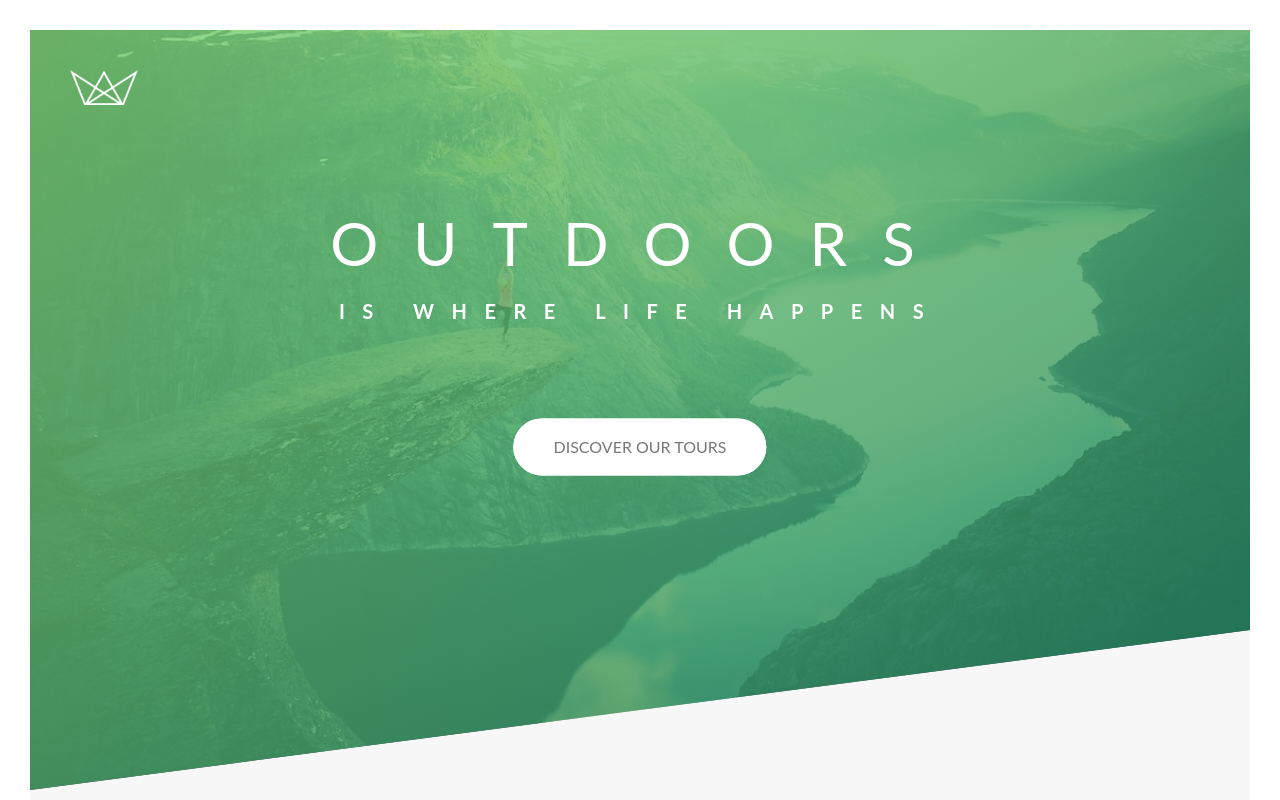
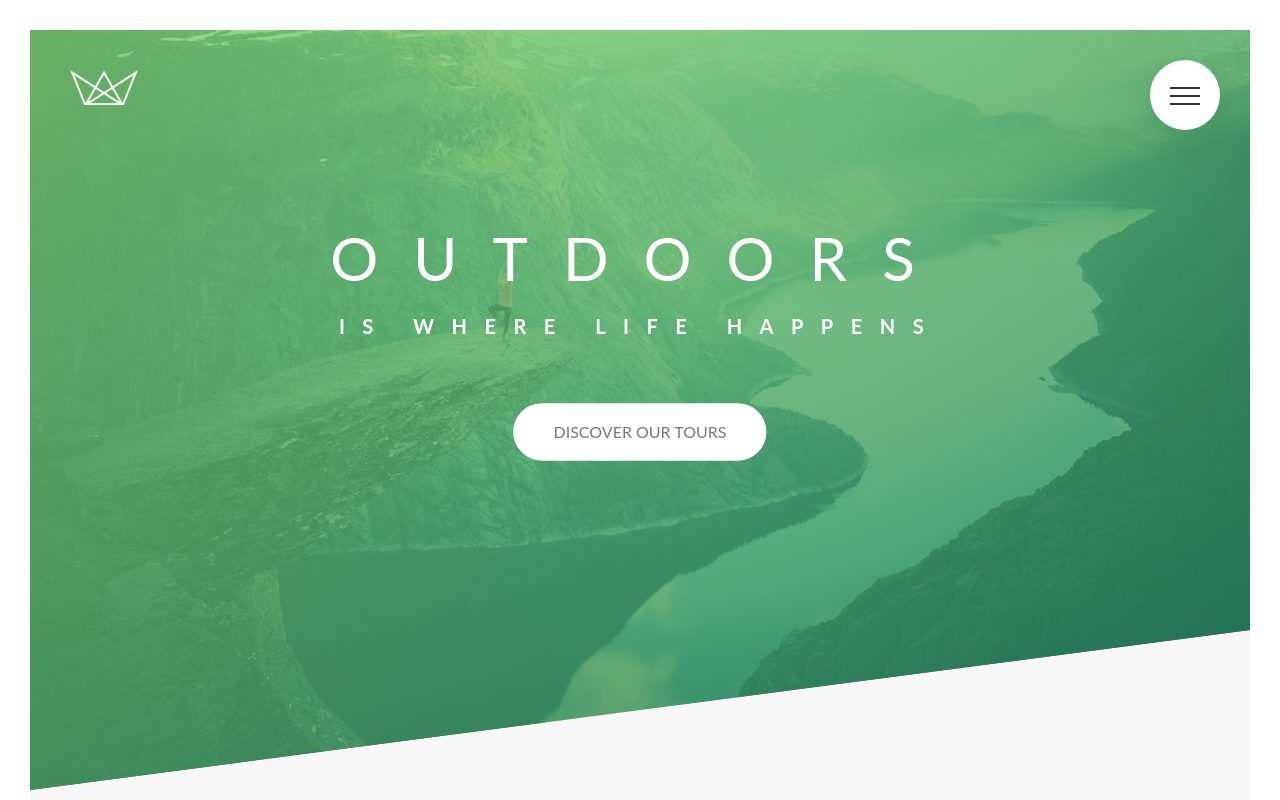
Before and after one commit to rchavezj/reactjs_sass, a React (Create React App) app: page / in a window 1280 px wide. Shown: the top 800 px of the page. Built offline with nearby package versions, Linux system fonts and the light colour scheme.

Commit message:
Implemented navigation features

```diff
--- a/src/App.js
+++ b/src/App.js
@@ -1,4 +1,4 @@
-import './main.scss';
+import './App.scss';
 
 import React from "react";
 import Home from './pages/Home/Home';
--- a/src/layout/Header/Header.jsx
+++ b/src/layout/Header/Header.jsx
@@ -13,7 +13,7 @@ const Header = () => {
                     <span className="heading-primary--main">Outdoors</span>
                     <span className="heading-primary--sub">is where life happens</span>
                 </h1>
-                <a href="#section-tours" className="btn btn--white btn--animated">Discover our tours</a>
+                <a className="btn btn--white btn--animated">Discover our tours</a>
             </div>
         </header>
     )
--- a/src/layout/Navigation/Navigation.jsx
+++ b/src/layout/Navigation/Navigation.jsx
@@ -1,4 +1,4 @@
-import React from "./node_modules/react";
+import React from "react";
 
 const Navigation = () => {
     return (
--- a/src/main.scss
+++ /dev/null
@@ -1,29 +0,0 @@
-// Abstract
-@import "abstract/functions";
-@import "abstract/mixins";
-@import "abstract/variables";
-
-// Base
-@import "base/base";
-@import "base/animations";
-@import "base/typography";
-@import "base/utilities";
-
-// Components
-@import "components/Form/form";
-@import "components/Card/card";
-@import "components/Story/story";
-@import "components/Popup/popup";
-@import "components/Buttons/buttons";
-@import "components/BgVideo/bg-video";
-@import "components/Composition/composition";
-@import "components/FeatureBox/feature-box";
-
-// Layout
-@import "layout/Grid/grid";
-@import "layout/Footer/footer";
-@import "layout/Header/header";
-@import "layout/Navigation/navigation";
-
-// Pages
-@import "pages/Home/home";
--- a/src/pages/Home/Home.jsx
+++ b/src/pages/Home/Home.jsx
@@ -8,10 +8,11 @@ import Book from './sections/Book';
 
 import Header from '../../layout/Header/Header';
 import Footer from '../../layout/Footer/Footer';
-
+import Navigation from '../../layout/Navigation/Navigation';
 const Home = () => {
     return (
         <>
+            <Navigation />
             <Header />
             <About />
             <Features />
```
